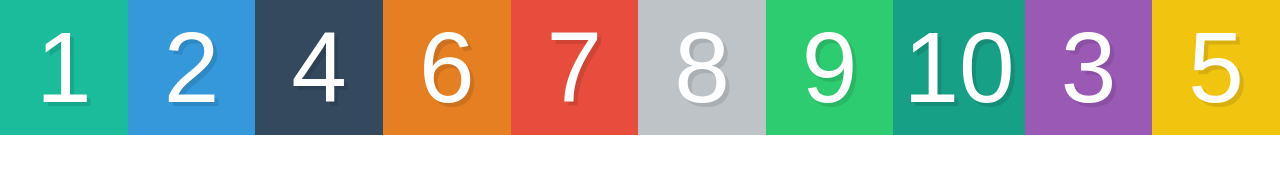
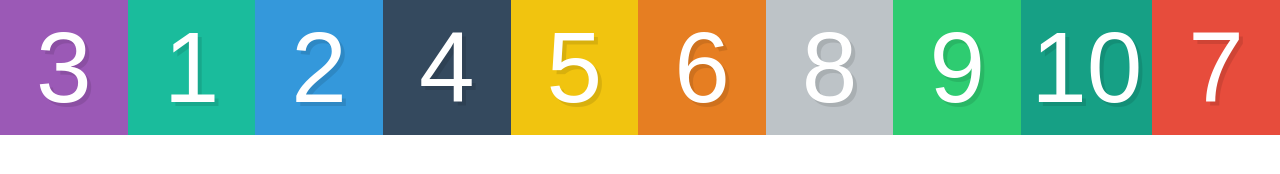
Before and after one commit to hannah-saurusrex/wesbos-what-the-flexbox, a website: page app/ordering/index.html in a window 1280 px wide. Drawn offline with Linux system fonts and the light colour scheme.

Commit message:
completed the ordering exercise

```diff
--- a/app/ordering/style.css
+++ b/app/ordering/style.css
@@ -34,13 +34,14 @@ input[type=reset],input[type=submit]{-webkit-appearance:button;cursor:pointer;}b
 }
 
 .box {
-  flex:1;
+  flex: 1;
+  order: 1;
 }
 
 .box3 {
-  order:1;
+  order: -1;
 }
 
-.box5 {
-  order:2;
+.box7 {
+  order: 2;
 }
```
